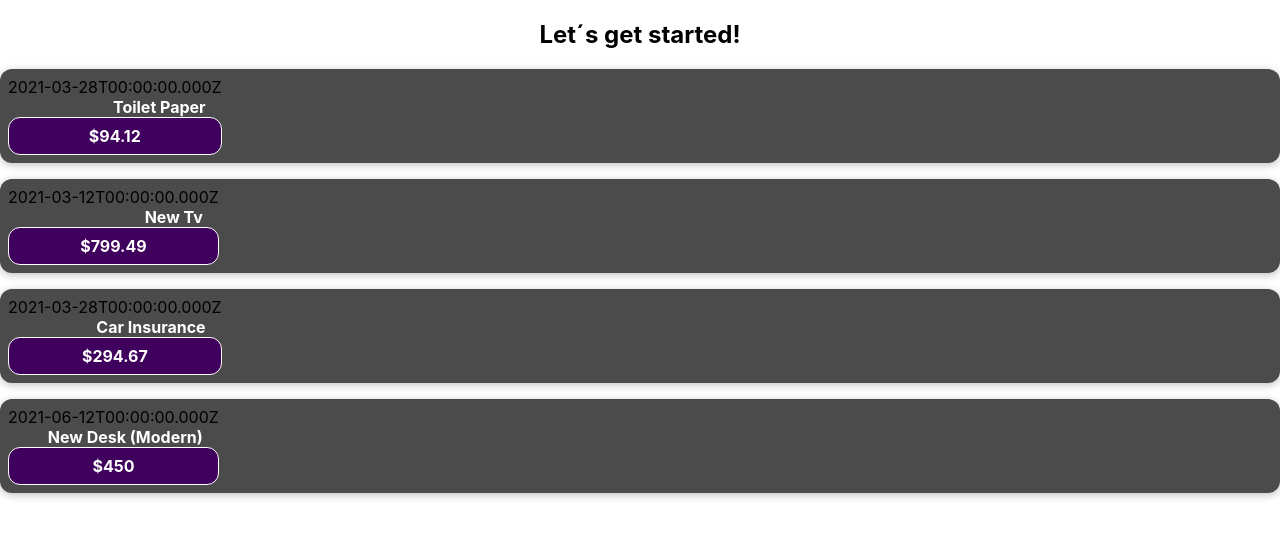
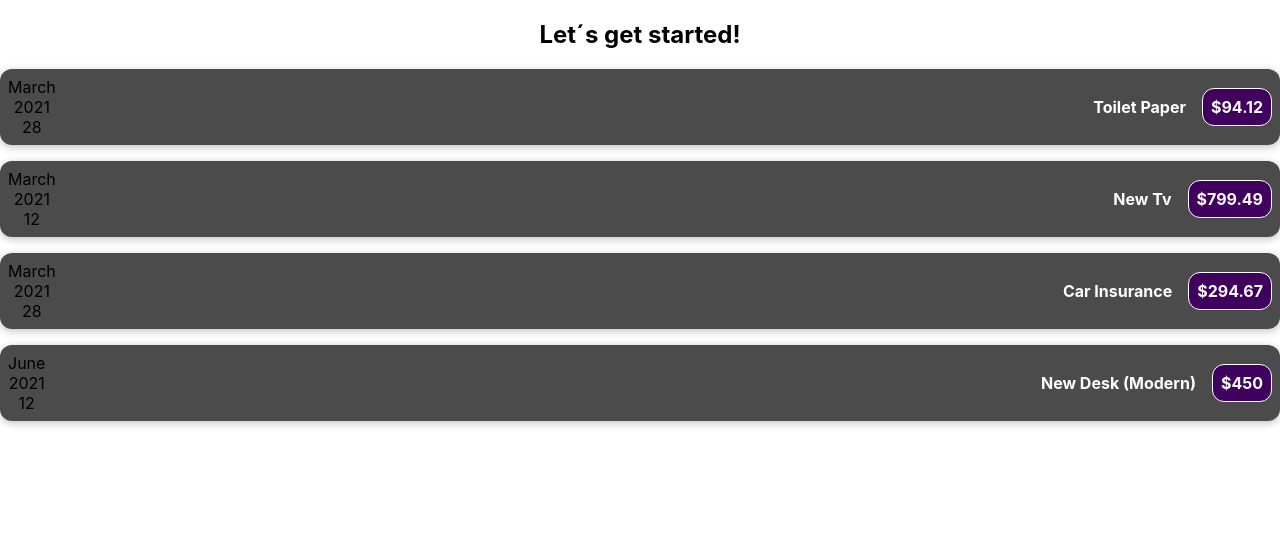
Before and after one commit to cisnerosjj/Udemy---React-The-complete-guide, a React (Create React App) app: page / in a window 1280 px wide. Shown: the top 538 px of the page. Built offline with nearby package versions, Linux system fonts and the light colour scheme.

Commit message:
adding normal js logic

```diff
--- a/src/App.js
+++ b/src/App.js
@@ -2,8 +2,6 @@
 import ExpenseItem from "./components/ExpenseItem";
 
 function App() {
-
-
   const expenses = [
     {
       id: "e1",
--- a/src/components/ExpenseItem.js
+++ b/src/components/ExpenseItem.js
@@ -1,16 +1,22 @@
 import "./ExpenseItem.css";
 
 function ExpenseItem(props) {
-    console.log(props.amount)
+  const month = props.date.toLocaleString("en-US", { month: "long" });
+  const day = props.date.toLocaleString("en-US", { day: "2-digit" });
+  const year = props.date.getFullYear();
+
   return (
     <div className="expense-item">
       <div>
-        {props.date.toISOString()}
-        <div className="expense-item__description">
-          <h2>{props.title}</h2>
-        </div>
-        <div className="expense-item__price">${props.amount}</div>
+        <div>{month}</div>
+        <div>{year}</div>
+        <div>{day}</div>
       </div>
+
+      <div className="expense-item__description">
+        <h2>{props.title}</h2>
+      </div>
+      <div className="expense-item__price">${props.amount}</div>
     </div>
   );
 }
```
